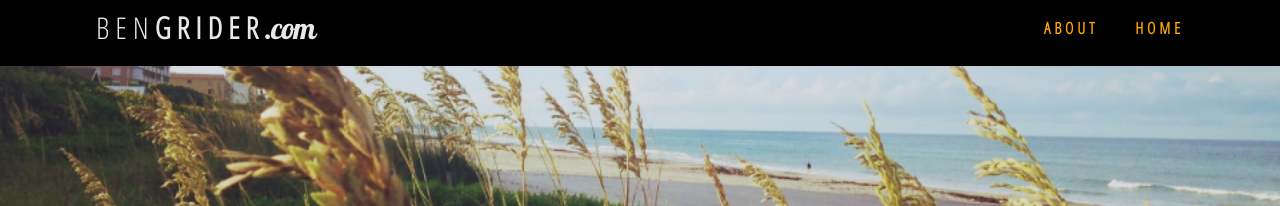
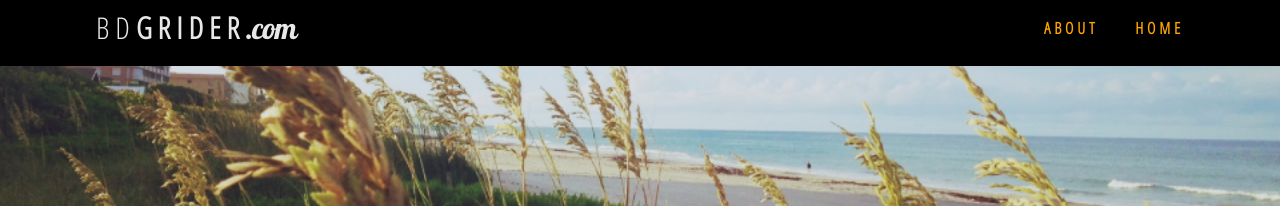
Before and after one commit to b-grider/bdgrider.github.io, a Jekyll site: the page built from index.html, in a window 1280 px wide. Shown: the top 206 px of the page. Built offline with Jekyll 4.4.1, drawn with Linux system fonts in a browser that asks for light colours; nearby versions of some CDN libraries.

Commit message:
Modifying site base url and home links

```diff
--- a/_config.yml
+++ b/_config.yml
@@ -4,7 +4,7 @@
 description: > # this means to ignore newlines until "baseurl:"
   A place where I kill time fooling around with web technology and pretending I know stuff about programming.
 baseurl: "" # the subpath of your site, e.g. /blog/
-url: "http://bdgrider.github.io" # the base hostname & protocol for your site
+url: "http://bdgrider.com" # the base hostname & protocol for your site
 github_username: bdgrider
 
 # Build settings
--- a/_includes/header.html
+++ b/_includes/header.html
@@ -4,7 +4,7 @@
 
   <div class="wrapper-wide">
 
-    <a class="site-title" href="{{ site.url }}"><span style="font-family:'Open Sans Condensed'; letter-spacing:6px;">BEN<b>GRIDER</b></span><span style="font-family:'Lobster';">.com</span></a>       <!--{{ site.title }}-->
+    <a class="site-title" href="{{ site.url }}"><span style="font-family:'Open Sans Condensed'; letter-spacing:6px;">BD<b>GRIDER</b></span><span style="font-family:'Lobster';">.com</span></a>       <!--{{ site.title }}-->
 
     <nav class="site-nav">
       <a href="#" class="menu-icon">
```
